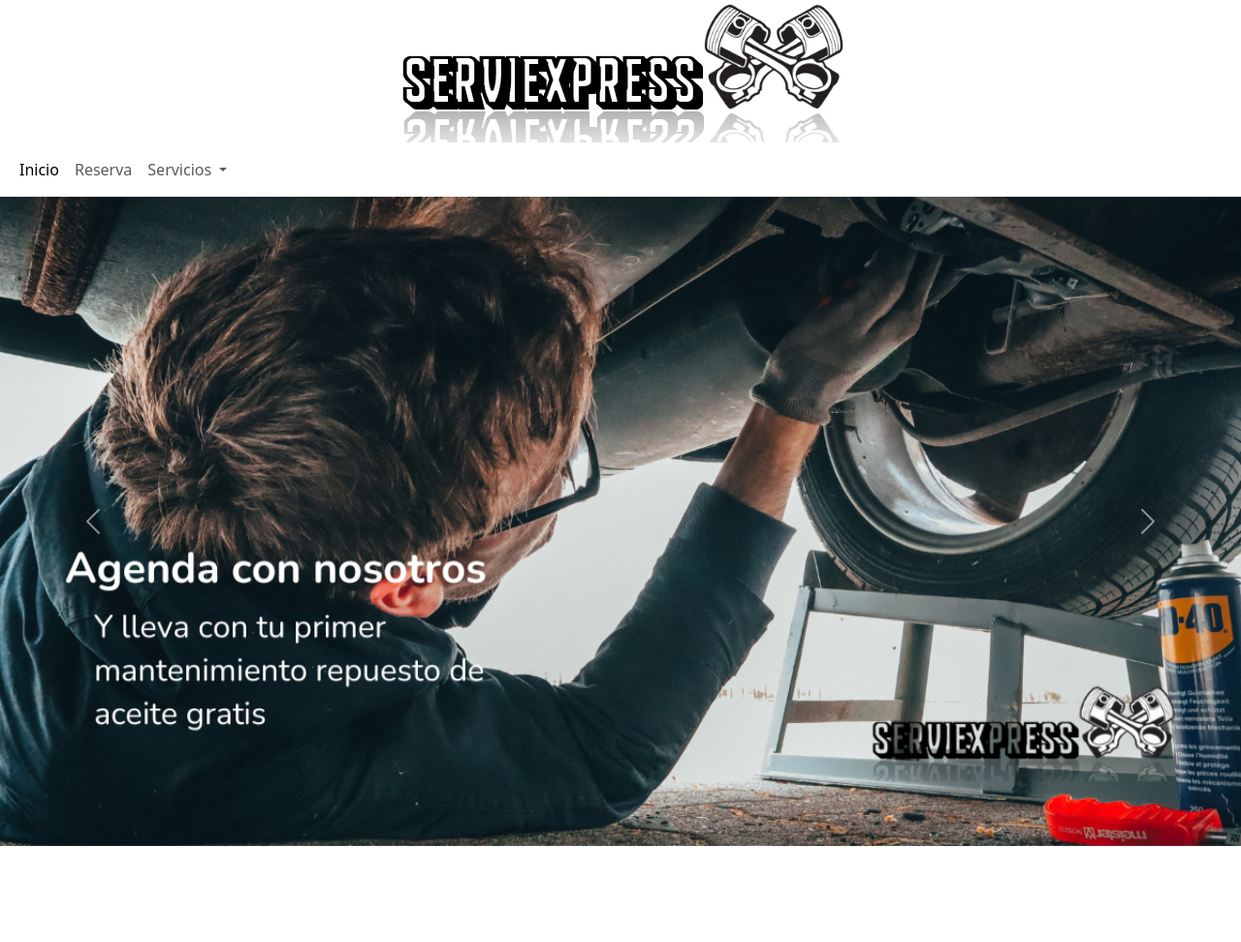
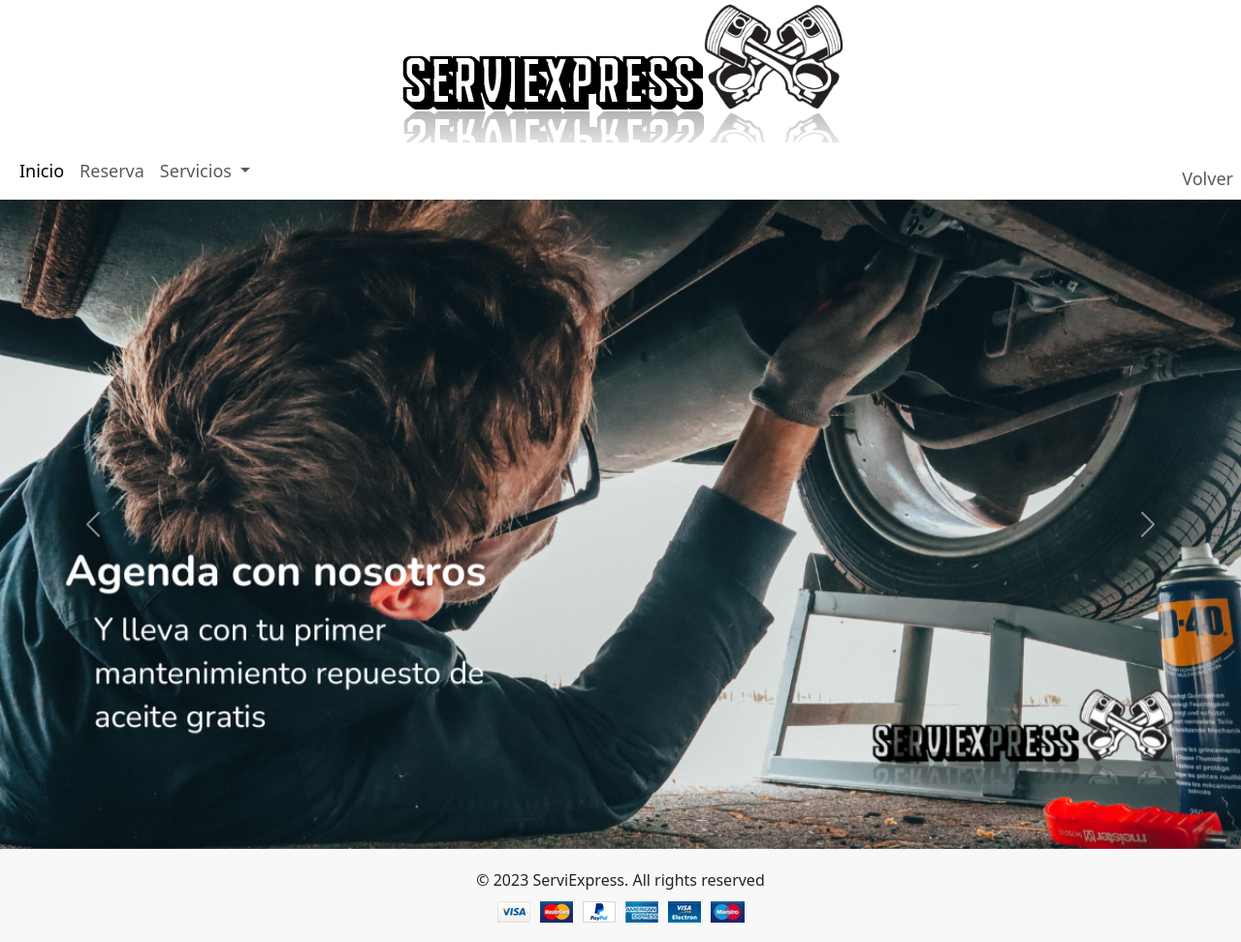
Before and after one commit to mlaborie/ProyectServiExpress, a Django app: page /menu_cliente/ in a window 1280 px wide. Shown: the whole page at 97% size. Before the commit the page ends 873 px from the top, so only its background shows below. Run offline with Django 4.2, Linux system fonts and the light colour scheme; some libraries are stand-ins or nearby versions.

Commit message:
botones volver y footer pagina cliente ok

```diff
--- /dev/null
+++ b/ServiExpress/static/css/home_cliente.css
@@ -0,0 +1,20 @@
+.copyrights-wrapper {
+    background-color: #f8f8f8; /* Cambia el color de fondo según tus preferencias */
+    padding: 20px 0; /* Ajusta el espacio interno según tus preferencias */
+    text-align: center; /* Centra el contenido */
+}
+
+.min-footer {
+    display: flex;
+    flex-direction: column;
+    align-items: center;
+}
+
+.min-footer p {
+    margin-bottom: 10px; /* Ajusta el margen inferior del párrafo según tus preferencias */
+}
+
+.min-footer img {
+    max-width: 100%;
+    height: auto;
+}
--- a/ServiExpress/templates/Modulo Cliente/home_cliente.html
+++ b/ServiExpress/templates/Modulo Cliente/home_cliente.html
@@ -17,6 +17,7 @@
 <link href="https://cdn.jsdelivr.net/npm/bootstrap@5.3.2/dist/css/bootstrap.min.css" rel="stylesheet" integrity="sha384-T3c6CoIi6uLrA9TneNEoa7RxnatzjcDSCmG1MXxSR1GAsXEV/Dwwykc2MPK8M2HN" crossorigin="anonymous">
 <link href="{% static 'css/element_css/preloader.css' %}" rel="stylesheet">
 <link href="{% static 'css/element_css/scroll_to_top.css' %}" rel="stylesheet">
+<link rel="stylesheet" href="{% static 'css/home_cliente.css' %}">
 
 
 </head>
@@ -65,13 +66,13 @@
                     <div class="collapse navbar-collapse" id="navbarSupportedContent">
                         <ul class="navbar-nav me-auto mb-2 mb-lg-0">
                             <li class="nav-item">
-                                <a class="nav-link active" aria-current="page" href="{% url 'menu_cliente' %}">Inicio</a>
+                                <a class="nav-link active" aria-current="page" href="{% url 'menu_cliente' %}" style="font-size: 18px;">Inicio</a>
                             </li>
                             <li class="nav-item">
-                                <a class="nav-link" href="{% url 'calendar' %}">Reserva</a>
+                                <a class="nav-link" href="{% url 'calendar' %}" style="font-size: 18px;">Reserva</a>
                             </li>
                             <li class="nav-item dropdown">
-                                <a class="nav-link dropdown-toggle" href="#" role="button" data-bs-toggle="dropdown" aria-expanded="false">
+                                <a class="nav-link dropdown-toggle" href="#" role="button" data-bs-toggle="dropdown" aria-expanded="false" style="font-size: 18px;">
                                     Servicios
                                 </a>
                                 <ul class="dropdown-menu">
@@ -80,6 +81,13 @@
                                     <li><a class="dropdown-item" href="#">Mantenimiento 50.000kms</a></li>
                                 </ul>
                             </li>
+                            <div class="position-absolute bottom-0 end-0">
+                                <li class="nav-item">
+                                <a class="nav-link" href="{% url 'base' %}" style="font-size: 18px;">Volver</a>
+                                </li>
+                            </div>
+
+
                         </ul>
 
                     </div>
@@ -124,7 +132,15 @@
         <!-- Scroll to top end -->
 
     </div>
-
+    <!-- footer -->
+    <div class="copyrights-wrapper copyrights-centered">
+        <div class="container">
+            <div class="min-footer">
+                <p>© 2023 ServiExpress. All rights reserved</p>
+                <img src="{% static 'img/footer/payments-1.png' %}" alt="payments">
+            </div>
+        </div>
+    </div>
 
     <!-- jQuery plugins -->
     <script src="{% static 'js/jquery.js' %}"></script>
--- a/ServiExpress/templates/ModulusAdministratoris/IndexAdministratoris.html
+++ b/ServiExpress/templates/ModulusAdministratoris/IndexAdministratoris.html
@@ -74,6 +74,9 @@
                     <a href="{% url 'crear_usuario' %}">Lista Administrados</a>
                 </div>
             </li>
+            <li>
+                <a href="{% url 'base' %}">Volver</a>
+            </li>
     </ul>
 </nav>
 
```
Also changed, not shown: ServiExpress/static/img/footer/payments-1.png (added).
